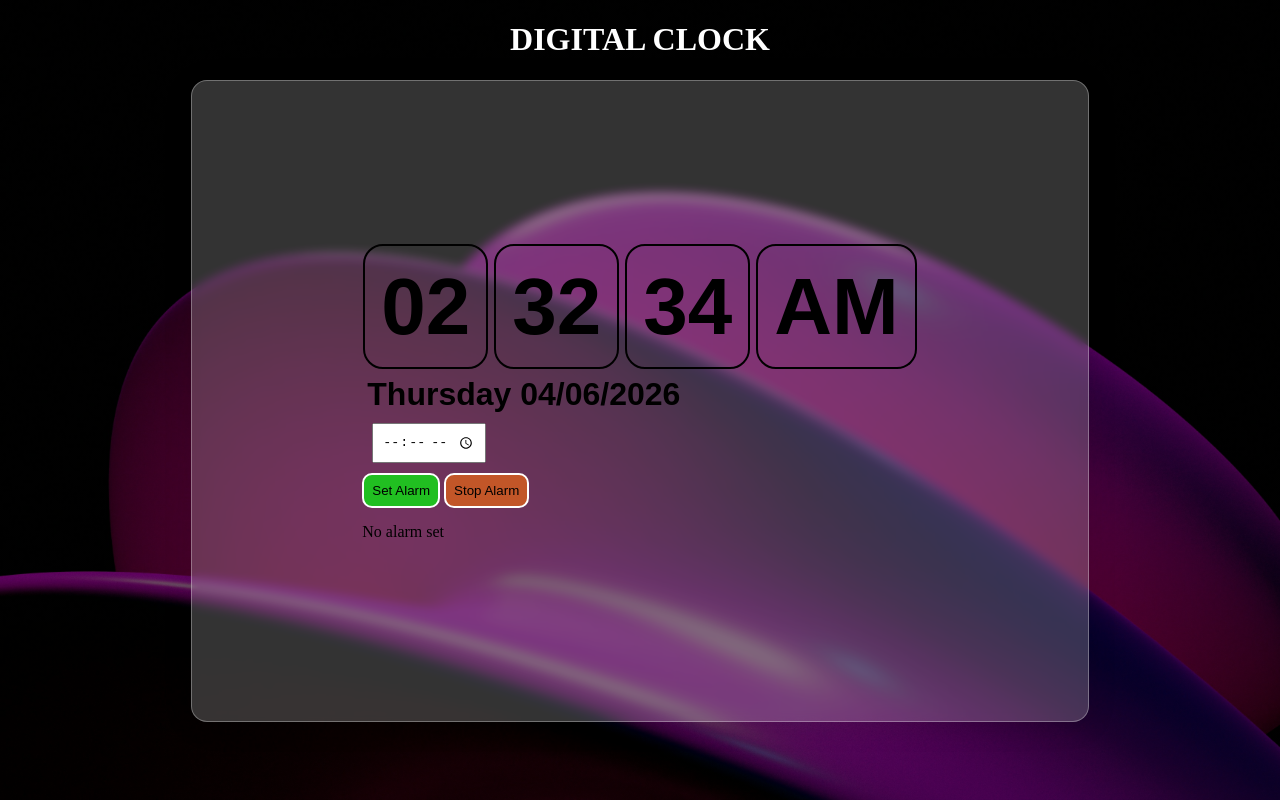
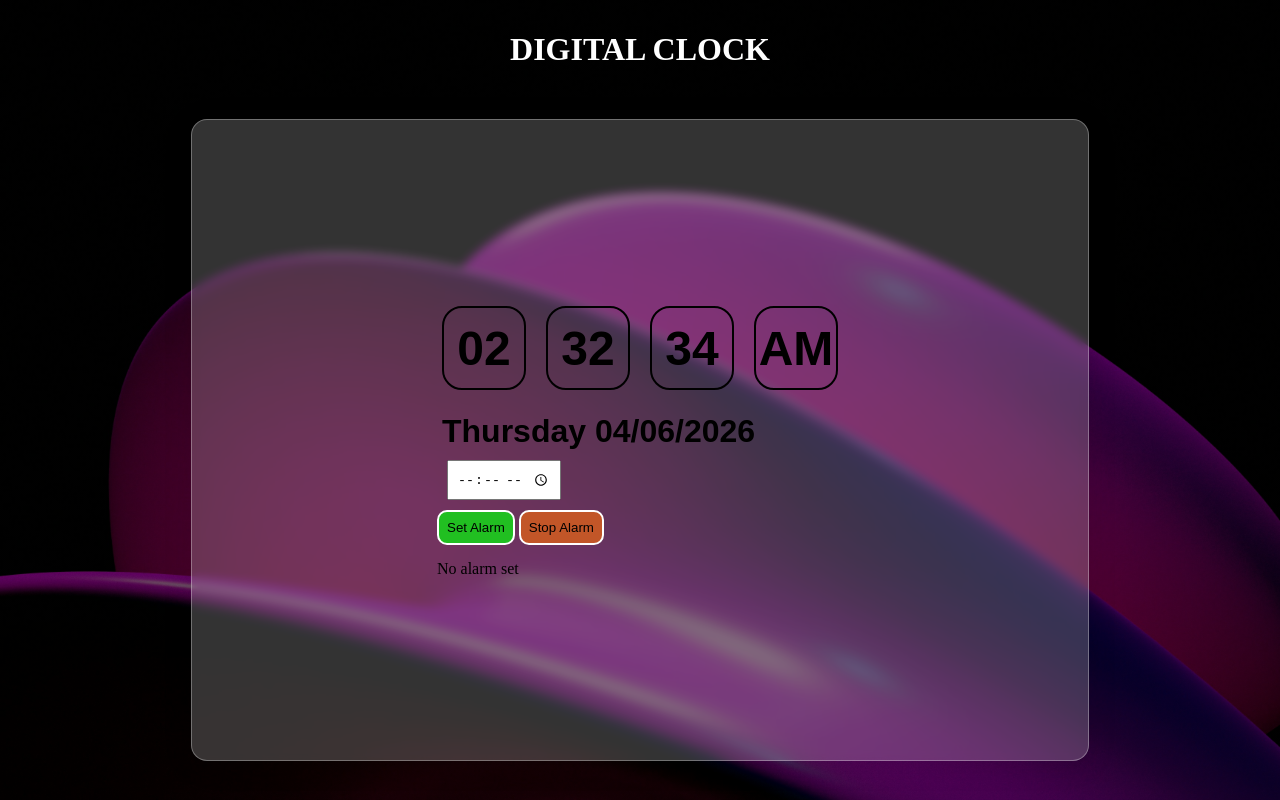
Before and after one commit to chandanyadav-10/JS_Projects, a plain HTML site: page DIgital Clock/index.html in a window 1280 px wide. Drawn offline with Linux system fonts and the light colour scheme.

Commit message:
improve ui

```diff
--- a/DIgital Clock/index.html
+++ b/DIgital Clock/index.html
@@ -3,7 +3,7 @@
   <head>
     <meta charset="UTF-8" />
     <meta name="viewport" content="width=device-width, initial-scale=1.0" />
-    <title>DIgital Clock</title>
+    <title>Digital Clock</title>
     <link rel="stylesheet" href="style.css" />
   </head>
   <body>
--- a/DIgital Clock/style.css
+++ b/DIgital Clock/style.css
@@ -1,11 +1,22 @@
-html {
+html,
+body {
   margin: 0;
-  height: 100%;
+  min-height: 100vh;
+  width: 100%;
 }
+
 body {
   background:
     linear-gradient(rgba(0, 0, 0, 0.5), rgba(0, 0, 0, 0.5)),
     url("faded_gallery.jpg") no-repeat center/cover;
+
+  display: flex;
+  flex-direction: column;
+  align-items: center;
+  justify-content: center;
+
+  padding: 10px;
+  box-sizing: border-box;
 }
 .container {
   background: rgba(255, 255, 255, 0.2);
@@ -14,7 +25,8 @@ body {
   backdrop-filter: blur(5px);
   -webkit-backdrop-filter: blur(5px);
   border: 1px solid rgba(255, 255, 255, 0.3);
-  height: 80vh;
+  min-height: 80vh;
+  height: auto;
   width: 70vw;
   display: flex;
   justify-content: center;
@@ -29,8 +41,7 @@ body {
 }
 h1 {
   color: white;
-  display: flex;
-  justify-content: center;
+  text-align: center;
 }
 
 #hr,
@@ -39,13 +50,22 @@ h1 {
 #ampm {
   border: 2px solid black;
   border-radius: 20px;
-  font-size: 5rem;
-  padding: 1rem;
-  margin: 1px;
+
+  width: 80px;
+  height: 80px;
+
+  display: flex;
+  justify-content: center;
+  align-items: center;
+
+  font-size: 3rem;
 }
 
 .time {
-  margin-bottom: 5px;
+  display: flex;
+  flex-wrap: wrap;
+  justify-content: center;
+  gap: 10px;
 }
 
 #alarmTime {
@@ -67,13 +87,13 @@ h1 {
   border: 2px solid white;
 }
 
-#setAlarm:hover{
-border-color: orange;
+#setAlarm:hover {
+  border-color: orange;
 }
-#stopAlarm:hover{
-border-color: black;
+#stopAlarm:hover {
+  border-color: black;
 }
 
-.status{
+.status {
   margin-top: 15px;
 }
```
